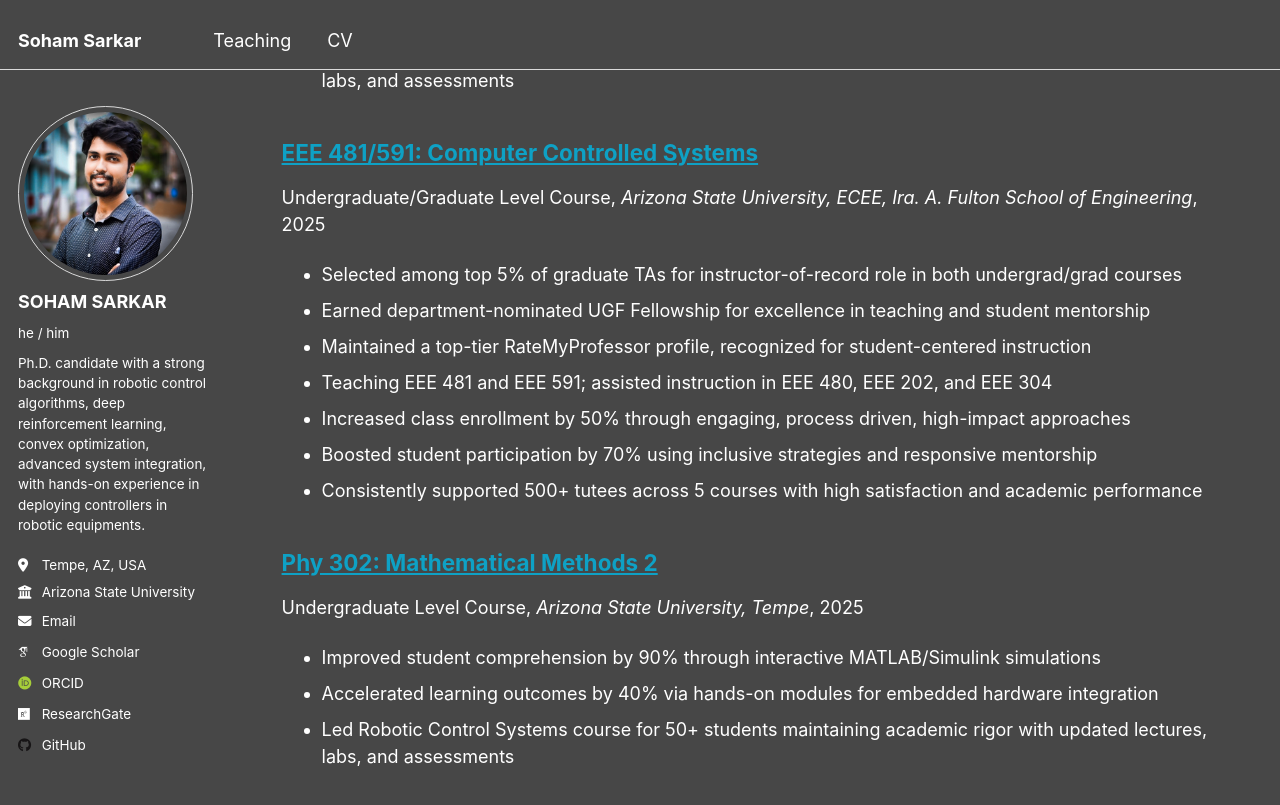
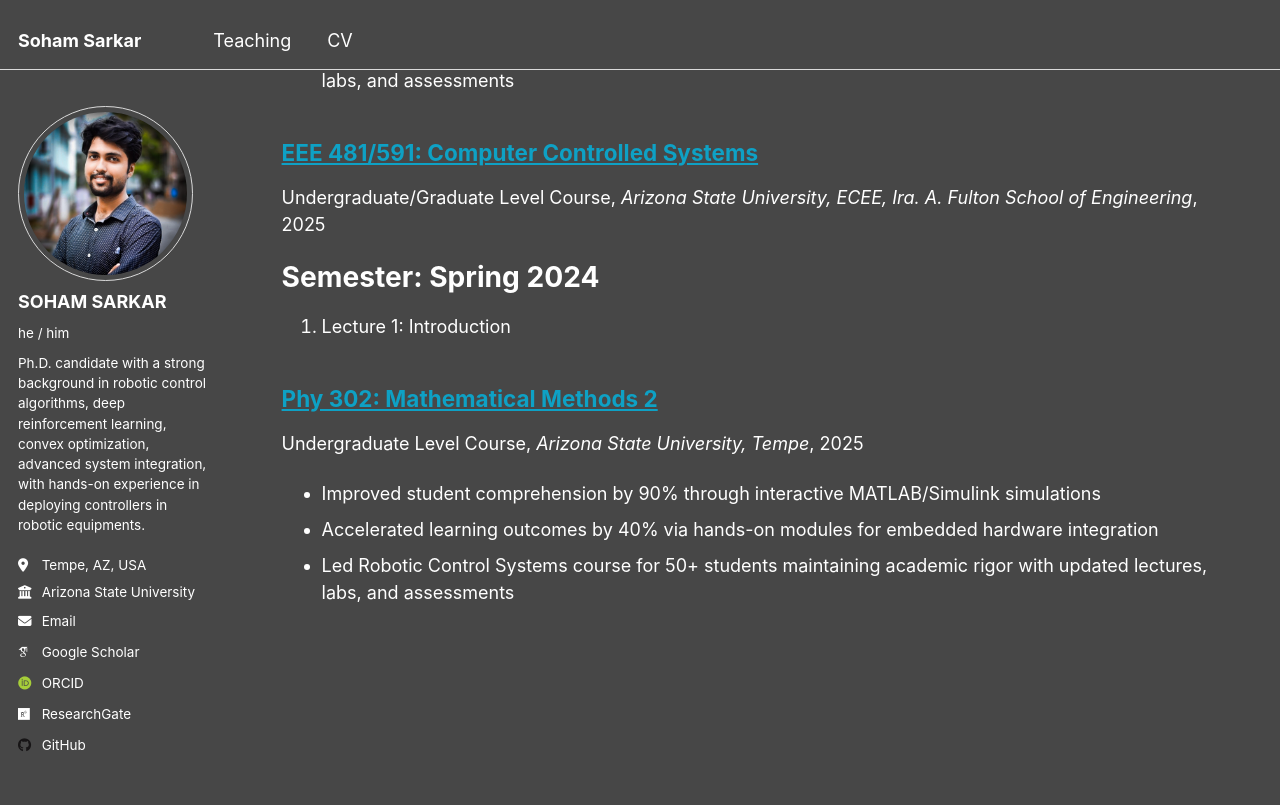
Before and after one commit to ssarka4894/ssarka4894.github.io, a Jekyll site: the page built from _pages/teaching.html, in a window 1280 px wide and 900 px high, scrolled down 334 px. Shown: the top 805 px of the window. Built offline with Jekyll 4.4.1, drawn with Linux system fonts in a browser that asks for light colours; some web fonts are replaced.

Commit message:
Revise teaching details for Spring 2024
Updated teaching achievements and responsibilities for Spring 2024.

```diff
--- a/_teaching/2015-spring-teaching-2.md
+++ b/_teaching/2015-spring-teaching-2.md
@@ -8,13 +8,6 @@
 location: "Tempe, AZ, United States"
 ---
 
-- Selected among top 5% of graduate TAs for instructor-of-record role in both undergrad/grad courses
-- Earned department-nominated UGF Fellowship for excellence in teaching and student mentorship
-- Maintained a top-tier RateMyProfessor profile, recognized for student-centered instruction
-- Teaching EEE 481 and EEE 591; assisted instruction in EEE 480, EEE 202, and EEE 304
-- Increased class enrollment by 50% through engaging, process driven, high-impact approaches
-- Boosted student participation by 70% using inclusive strategies and responsive mentorship
-- Consistently supported 500+ tutees across 5 courses with high satisfaction and academic performance
 
 Semester: Spring 2024
 =====================
```
